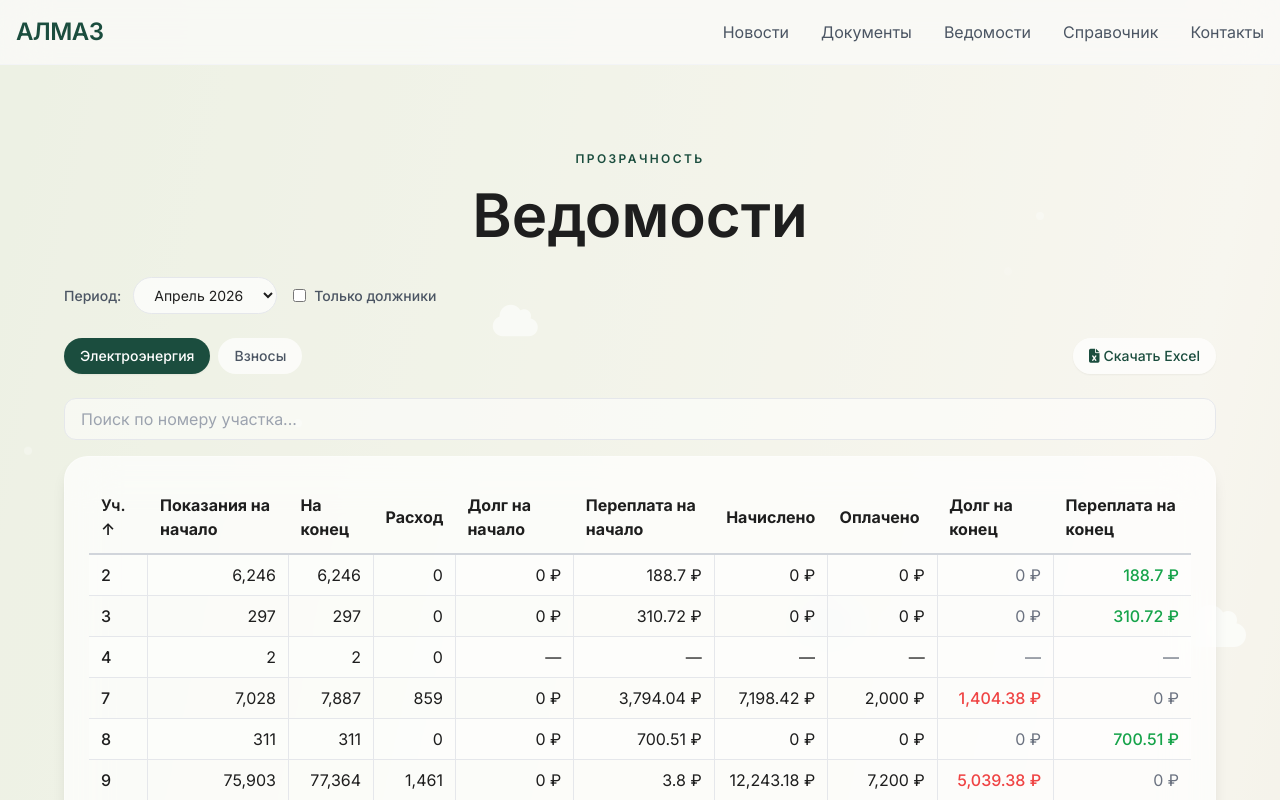
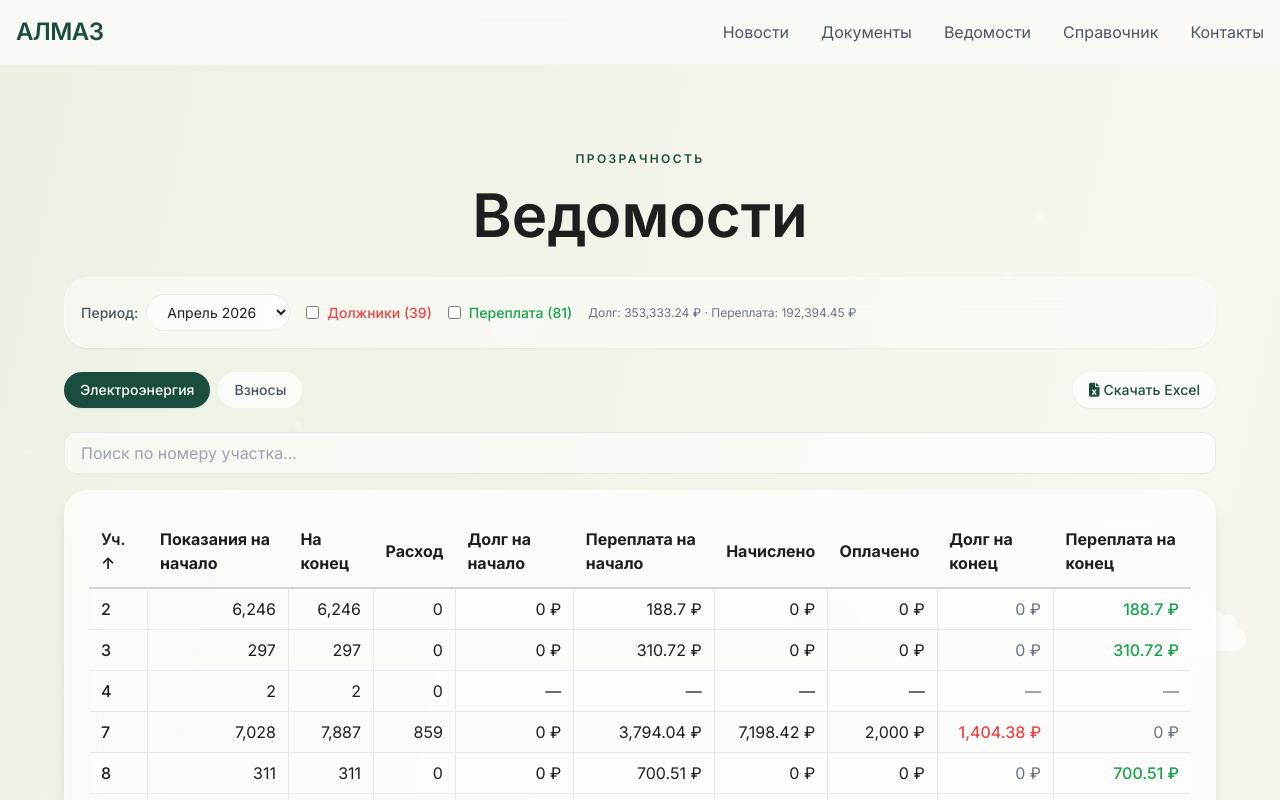
Before and after one commit to rawcam/almaz-snt, a Next.js app: page /almaz-snt/payments in a window 1280 px wide. Shown: the top 800 px of the page. Built offline with nearby package versions, Linux system fonts and the light colour scheme.

Commit message:
Update payments.js

```diff
--- a/src/pages/payments.js
+++ b/src/pages/payments.js
@@ -4,7 +4,6 @@ import AnimatedBackgroundLight from '../components/AnimatedBackgroundLight'
 import { motion } from 'framer-motion'
 import { useState, useEffect, useMemo } from 'react'
 
-// Список доступных периодов — значения соответствуют именам файлов (без расширения)
 const availablePeriods = [
   { value: '2026-03', label: 'Март 2026' },
   { value: '2026-04-27', label: 'Апрель 2026' },
@@ -20,14 +19,13 @@ export default function Payments() {
   const [contributionsDetailData, setContributionsDetailData] = useState([])
   const [selectedPeriod, setSelectedPeriod] = useState('2026-04-27')
   const [onlyDebtors, setOnlyDebtors] = useState(false)
+  const [onlyOverpaid, setOnlyOverpaid] = useState(false)
 
   useEffect(() => {
-    // Загружаем electricity‑данные
     fetch(`/almaz-snt/data/payments/electricity-${selectedPeriod}.json`)
       .then(res => res.json())
       .then(json => setElectricityData(json || []))
       .catch(() => setElectricityData([]))
-    // Загружаем contributions‑данные
     fetch(`/almaz-snt/data/payments/contributions-detail-${selectedPeriod}.json`)
       .then(res => res.json())
       .then(json => setContributionsDetailData(json || []))
@@ -36,9 +34,46 @@ export default function Payments() {
 
   const currentData = activeTable === 'electricity' ? electricityData : contributionsDetailData
 
+  // Статистика по должникам и переплатам (до фильтра)
+  const stats = useMemo(() => {
+    const data = currentData || []
+    let debtorsCount = 0
+    let overpaidCount = 0
+    let totalDebt = 0
+    let totalOverpayment = 0
+
+    data.forEach(item => {
+      if (activeTable === 'electricity') {
+        if ((item.debtEnd || 0) > 0 || (item.debtStart || 0) > 0) {
+          debtorsCount++
+          totalDebt += (item.debtEnd || 0) + (item.debtStart || 0)
+        }
+        if ((item.overpaymentEnd || 0) > 0 || (item.overpaymentStart || 0) > 0) {
+          overpaidCount++
+          totalOverpayment += (item.overpaymentEnd || 0) + (item.overpaymentStart || 0)
+        }
+      } else {
+        if ((item.totalDebt || 0) > 0 || (item.debtMembership || 0) > 0 || (item.debtTarget || 0) > 0 || (item.debtElectricity || 0) > 0) {
+          debtorsCount++
+          totalDebt += (item.totalDebt || 0) + (item.debtMembership || 0) + (item.debtTarget || 0) + (item.debtElectricity || 0)
+        }
+        if ((item.totalOverpayment || 0) > 0 || (item.overMembership || 0) > 0 || (item.overTarget || 0) > 0 || (item.overElectricity || 0) > 0) {
+          overpaidCount++
+          totalOverpayment += (item.totalOverpayment || 0) + (item.overMembership || 0) + (item.overTarget || 0) + (item.overElectricity || 0)
+        }
+      }
+    })
+
+    return {
+      debtors: debtorsCount,
+      overpaid: overpaidCount,
+      totalDebt,
+      totalOverpayment,
+    }
+  }, [currentData, activeTable])
+
   const filtered = useMemo(() => {
     let result = currentData ? [...currentData] : []
-    // Фильтр "только должники"
     if (onlyDebtors) {
       result = result.filter(item => {
         if (activeTable === 'electricity') {
@@ -48,13 +83,20 @@ export default function Payments() {
         }
       })
     }
-    // Поиск
+    if (onlyOverpaid) {
+      result = result.filter(item => {
+        if (activeTable === 'electricity') {
+          return (item.overpaymentEnd || 0) > 0 || (item.overpaymentStart || 0) > 0
+        } else {
+          return (item.totalOverpayment || 0) > 0 || (item.overMembership || 0) > 0 || (item.overTarget || 0) > 0 || (item.overElectricity || 0) > 0
+        }
+      })
+    }
     if (search) {
       result = result.filter(item =>
         item.plot.toString().includes(search)
       )
     }
-    // Сортировка
     if (sortBy) {
       result.sort((a, b) => {
         const valA = a[sortBy] ?? 0
@@ -64,7 +106,7 @@ export default function Payments() {
       })
     }
     return result
-  }, [currentData, search, sortBy, order, onlyDebtors, activeTable])
+  }, [currentData, search, sortBy, order, onlyDebtors, onlyOverpaid, activeTable])
 
   const handleSort = (field) => {
     if (sortBy === field) {
@@ -103,9 +145,9 @@ export default function Payments() {
           </h1>
         </motion.div>
 
-        {/* Выбор периода + фильтры */}
-        <div className="max-w-6xl mx-auto mb-6 flex flex-col sm:flex-row items-start sm:items-center gap-4">
-          <div className="flex items-center gap-3">
+        {/* Панель фильтров */}
+        <div className="max-w-6xl mx-auto mb-6 flex flex-wrap items-center gap-4 bg-white/40 backdrop-blur-xl rounded-3xl p-4 border border-white/30 shadow-sm">
+          <div className="flex items-center gap-2">
             <label className="text-sm font-medium text-gray-600">Период:</label>
             <select
               value={selectedPeriod}
@@ -117,20 +159,33 @@ export default function Payments() {
               ))}
             </select>
           </div>
-          <div className="flex items-center gap-3">
+
+          <div className="flex items-center gap-4 flex-wrap">
             <label className="flex items-center gap-2 text-sm font-medium text-gray-600 cursor-pointer">
               <input
                 type="checkbox"
                 checked={onlyDebtors}
-                onChange={(e) => setOnlyDebtors(e.target.checked)}
-                className="rounded border-gray-300 text-green-deep focus:ring-green-deep"
+                onChange={(e) => { setOnlyDebtors(e.target.checked); if (e.target.checked) setOnlyOverpaid(false) }}
+                className="rounded border-gray-300 text-red-500 focus:ring-red-400"
               />
-              Только должники
+              <span className="text-red-500">Должники ({stats.debtors})</span>
             </label>
+            <label className="flex items-center gap-2 text-sm font-medium text-gray-600 cursor-pointer">
+              <input
+                type="checkbox"
+                checked={onlyOverpaid}
+                onChange={(e) => { setOnlyOverpaid(e.target.checked); if (e.target.checked) setOnlyDebtors(false) }}
+                className="rounded border-gray-300 text-green-600 focus:ring-green-400"
+              />
+              <span className="text-green-600">Переплата ({stats.overpaid})</span>
+            </label>
+            <span className="text-xs text-gray-500">
+              Долг: {formatMoney(stats.totalDebt)} · Переплата: {formatMoney(stats.totalOverpayment)}
+            </span>
           </div>
         </div>
 
-        {/* Переключатель таблиц и кнопки скачивания */}
+        {/* Остальное без изменений */}
         <div className="max-w-6xl mx-auto mb-6 flex flex-col sm:flex-row justify-between items-start sm:items-center gap-4">
           <div className="flex gap-2">
             <button
```
